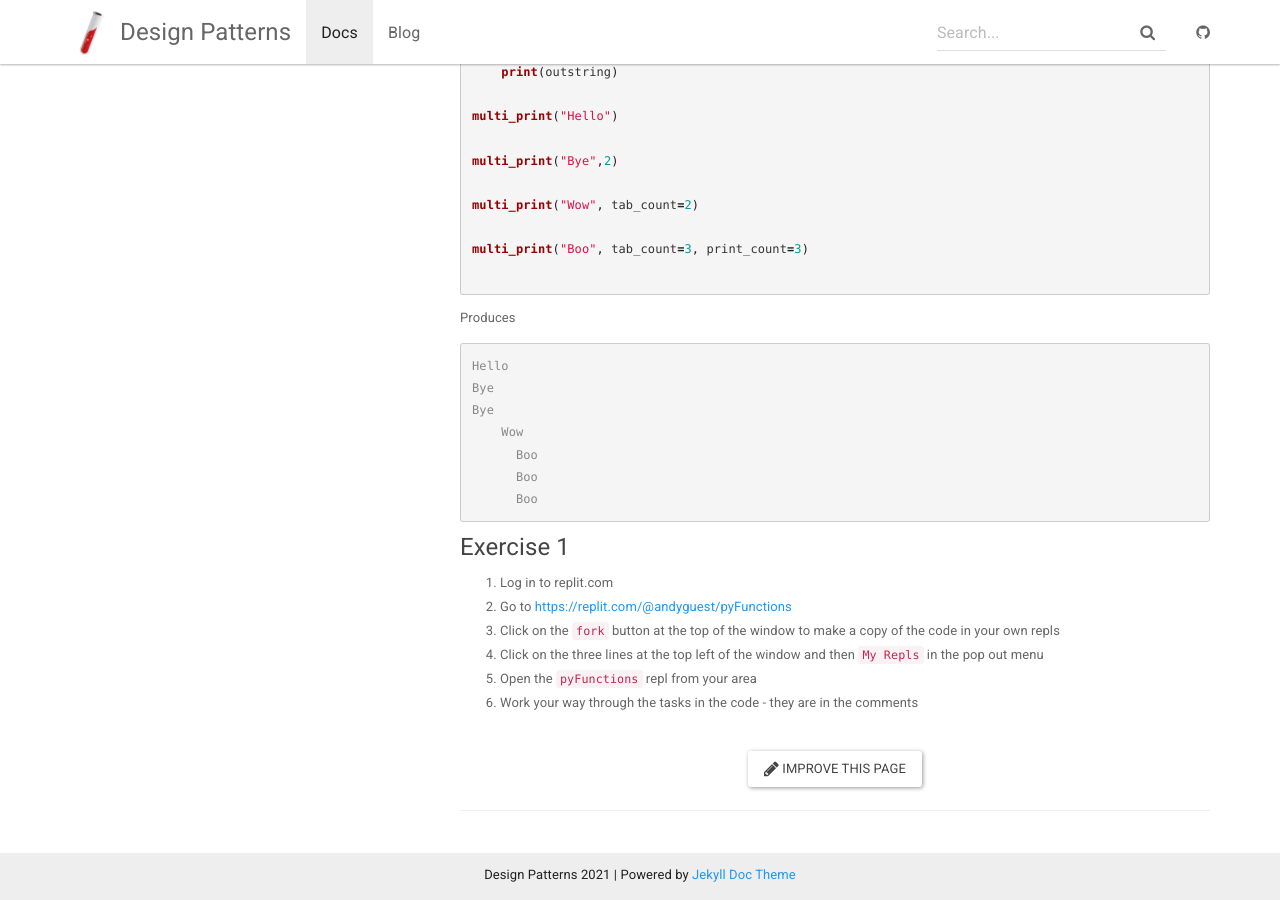
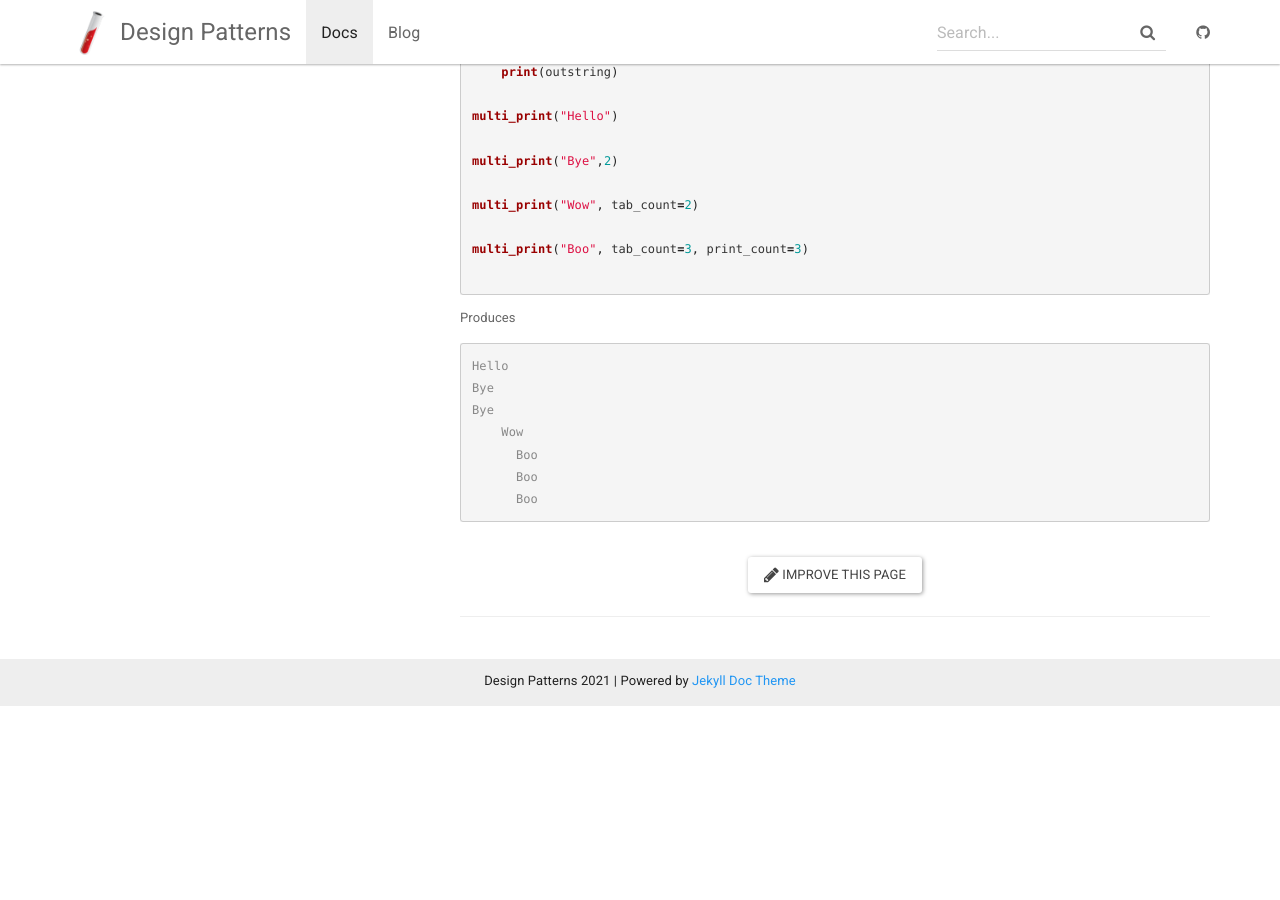
Before and after one commit to andyguestysj/dp4g, a Jekyll site: the page built from _docs/topics/2-python/py-4.md, in a window 1280 px wide and 900 px high, scrolled down 1410 px. Built offline with Jekyll 4.4.1, drawn with Linux system fonts in a browser that asks for light colours; after the commit the page ends 2116 px from its top, so only the background shows below that.

Commit message:
updating#

````diff
--- a/_docs/topics/2-python/py-4.md
+++ b/_docs/topics/2-python/py-4.md
@@ -54,6 +54,7 @@ will print `5`.
 ### Keyword Arguments
 
 When you call a function you can specify which parameters you are passing
+
 ```python
 def multi_print(word1, print_count=1, tab_count=0):
   outstring = ""
@@ -84,13 +85,3 @@ Bye
       Boo
       Boo
 ```
-
-
-#### Exercise 1
-
-1. Log in to replit.com
-2. Go to [https://replit.com/@andyguest/pyFunctions](https://replit.com/@andyguest/pyFunctions)
-3. Click on the `fork` button at the top of the window to make a copy of the code in your own repls
-4. Click on the three lines at the top left of the window and then `My Repls` in the pop out menu
-5. Open the `pyFunctions` repl from your area
-6. Work your way through the tasks in the code - they are in the comments
````
